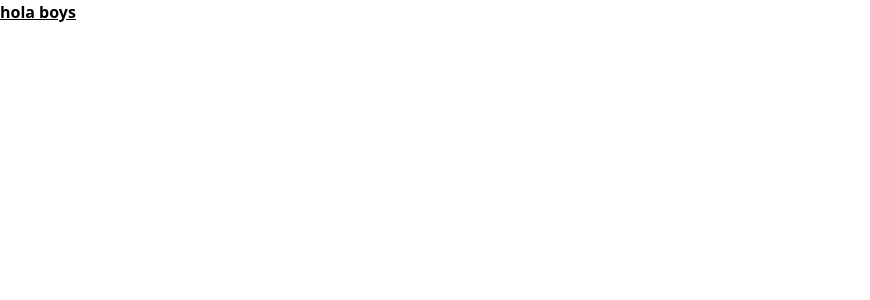
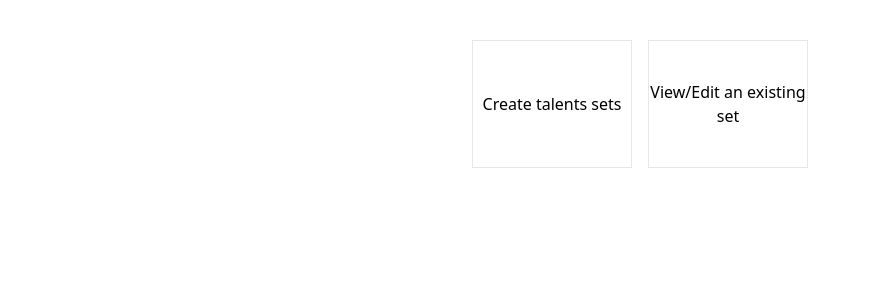
Before and after one commit to jinitsuga/share-talents, a React (Vite) app: page / in a window 1280 px wide. Shown: the top 300 px of the page, without its empty margins (0-870 px from the left). Built offline with nearby package versions, Linux system fonts and the light colour scheme.

Commit message:
Choose buttons, playing with Tailwind

```diff
--- a/src/App.tsx
+++ b/src/App.tsx
@@ -1,8 +1,13 @@
 import { useState } from "react";
+import { Choose } from "./Components/ChooseAction/Choose";
 import "./App.css";
 
 function App() {
-  return <div className="font-bold underline">hola boys</div>;
+  return (
+    <div>
+      <Choose />
+    </div>
+  );
 }
 
 export default App;
--- a/src/Components/ChooseAction/Choose.tsx
+++ b/src/Components/ChooseAction/Choose.tsx
@@ -1,5 +1,12 @@
 import React from "react";
 
-export default function Choose() {
-  return <div></div>;
+function Choose() {
+  return (
+    <div className="flex flex-row items-center justify-center mt-10 ">
+      <button className="border mr-4 w-40 h-32">Create talents sets</button>
+      <button className="border w-40 h-32">View/Edit an existing set</button>
+    </div>
+  );
 }
+
+export { Choose };
```
